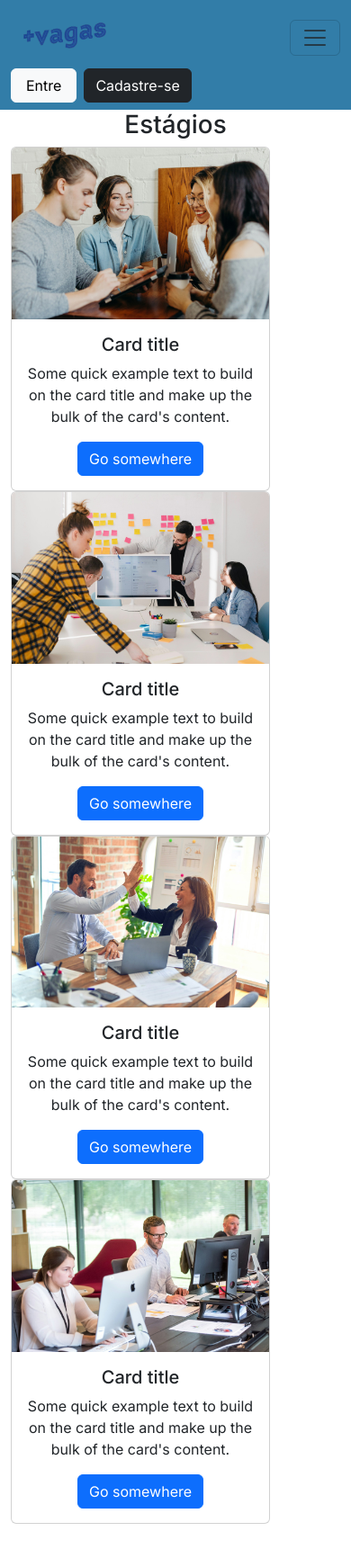
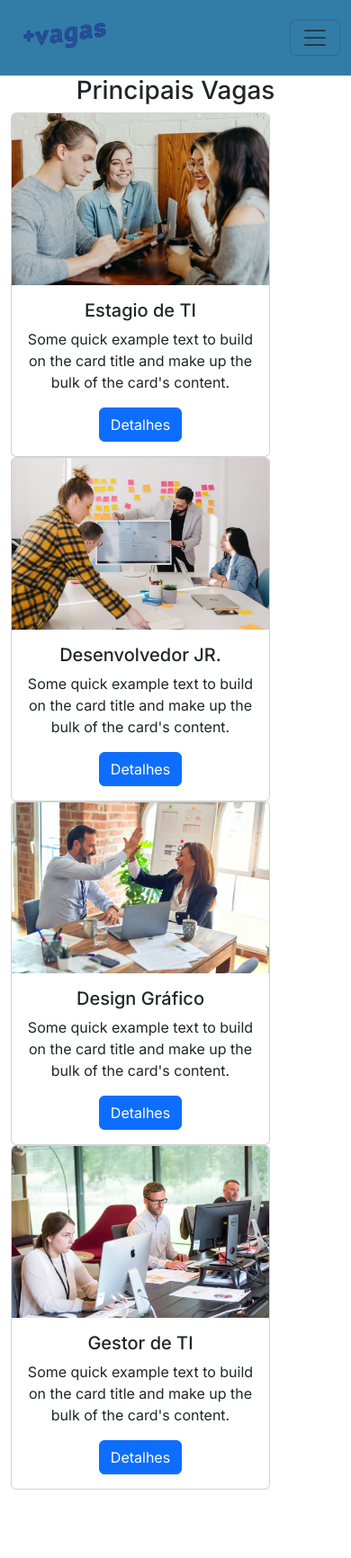
Before and after one commit to alefsantiago/vagasSite, a plain HTML site: page +vagas/index.html in a window 390 px wide. Shown: the top 1732 px of the page at 90% size. Drawn offline with nearby package versions, Linux system fonts and the light colour scheme.

Commit message:
Estilizando a pagina

```diff
--- a/+vagas/index.html
+++ b/+vagas/index.html
@@ -31,7 +31,7 @@
           <span class="navbar-toggler-icon"></span>
         </button>
         <div class="collapse navbar-collapse" id="navbarNav">
-          <ul class="navbar-nav">
+          <ul class="navbar-nav me-auto mb-2 mb-lg-0">
             <li class="nav-item">
               <a class="nav-link active" aria-current="page" href="#">Página Inicial</a>
             </li>
@@ -45,17 +45,19 @@
               <a class="nav-link" href="#">Ajuda</a>
             </li>
           </ul>
-        </div>
-        <div class="d-flex align-items-center">
-          <button type="button" class="btn btn-light px-3 me-2" data-bs-toggle="modal" data-bs-target="#modalEntre">
-            Entre
-          </button>
-          <button type="button" class="btn btn-dark me-3" data-bs-toggle="modal" data-bs-target="#modalCadastro">
-            Cadastre-se
-          </button>
+          <div class="d-flex">
+            <button type="button" class="btn btn-light px-3 me-2" data-bs-toggle="modal" data-bs-target="#modalEntre">
+              Entre
+            </button>
+            <button type="button" class="btn btn-dark" data-bs-toggle="modal" data-bs-target="#modalCadastro">
+              Cadastre-se
+            </button>
+          </div>
         </div>
       </div>
     </nav>
+</div>
+
 
     <!-- Modal Entre -->
     <div class="modal fade" id="modalEntre" tabindex="-1" aria-labelledby="modalEntreLabel" aria-hidden="true">
@@ -131,7 +133,7 @@
 
 
 
-    <h1 id="title">Estágios</h1>
+    <h1 id="title">Principais Vagas</h1>
 
     <!-- cards -->
     <div class="container text-center">
@@ -140,10 +142,10 @@
           <div class="card" style="width: 18rem;">
             <img src="./assets/estagio1.jpg" class="card-img-top" alt="Reunião de estagiários">
             <div class="card-body">
-              <h5 class="card-title">Card title</h5>
+              <h5 class="card-title">Estagio de TI</h5>
               <p class="card-text">Some quick example text to build on the card title and make up the bulk of the card's
                 content.</p>
-              <a href="#" class="btn btn-primary">Go somewhere</a>
+              <a href="#" class="btn btn-primary">Detalhes</a>
             </div>
           </div>
         </div>
@@ -151,10 +153,10 @@
           <div class="card" style="width: 18rem;">
             <img src="./assets/estagio2.jpg" class="card-img-top" alt="pessoas trabalhando">
             <div class="card-body">
-              <h5 class="card-title">Card title</h5>
+              <h5 class="card-title">Desenvolvedor JR.</h5>
               <p class="card-text">Some quick example text to build on the card title and make up the bulk of the card's
                 content.</p>
-              <a href="#" class="btn btn-primary">Go somewhere</a>
+              <a href="#" class="btn btn-primary">Detalhes</a>
             </div>
           </div>
         </div>
@@ -162,10 +164,10 @@
           <div class="card" style="width: 18rem;">
             <img src="./assets/estagio3.jpg" class="card-img-top" alt="duas pessoas trabalhando">
             <div class="card-body">
-              <h5 class="card-title">Card title</h5>
+              <h5 class="card-title">Design Gráfico</h5>
               <p class="card-text">Some quick example text to build on the card title and make up the bulk of the card's
                 content.</p>
-              <a href="#" class="btn btn-primary">Go somewhere</a>
+              <a href="#" class="btn btn-primary">Detalhes</a>
             </div>
           </div>
         </div>
@@ -173,10 +175,10 @@
           <div class="card" style="width: 18rem;">
             <img src="./assets/estagio4.jpg" class="card-img-top" alt="Escritorio da empresa">
             <div class="card-body">
-              <h5 class="card-title">Card title</h5>
+              <h5 class="card-title">Gestor de TI</h5>
               <p class="card-text">Some quick example text to build on the card title and make up the bulk of the card's
                 content.</p>
-              <a href="#" class="btn btn-primary">Go somewhere</a>
+              <a href="#" class="btn btn-primary">Detalhes</a>
             </div>
           </div>
         </div>
--- a/+vagas/styles.css
+++ b/+vagas/styles.css
@@ -61,7 +61,7 @@ body * {
 .copy-right-sec {
     padding: 1.8rem;
     background: #327da8;
-    margin-top: 300px;
+    margin-top: 310px;
     color: #fff;
     text-align: center;
 }
```
